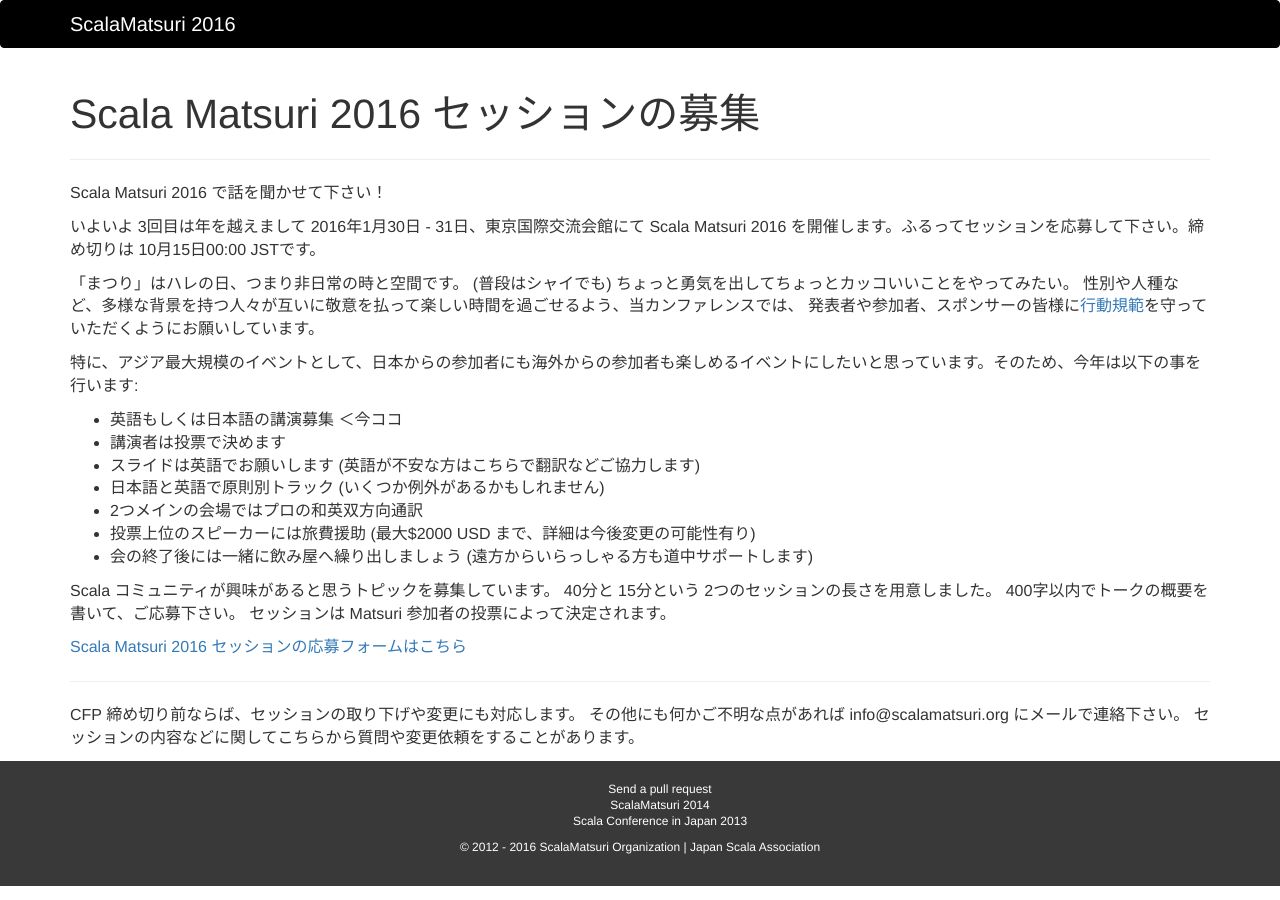
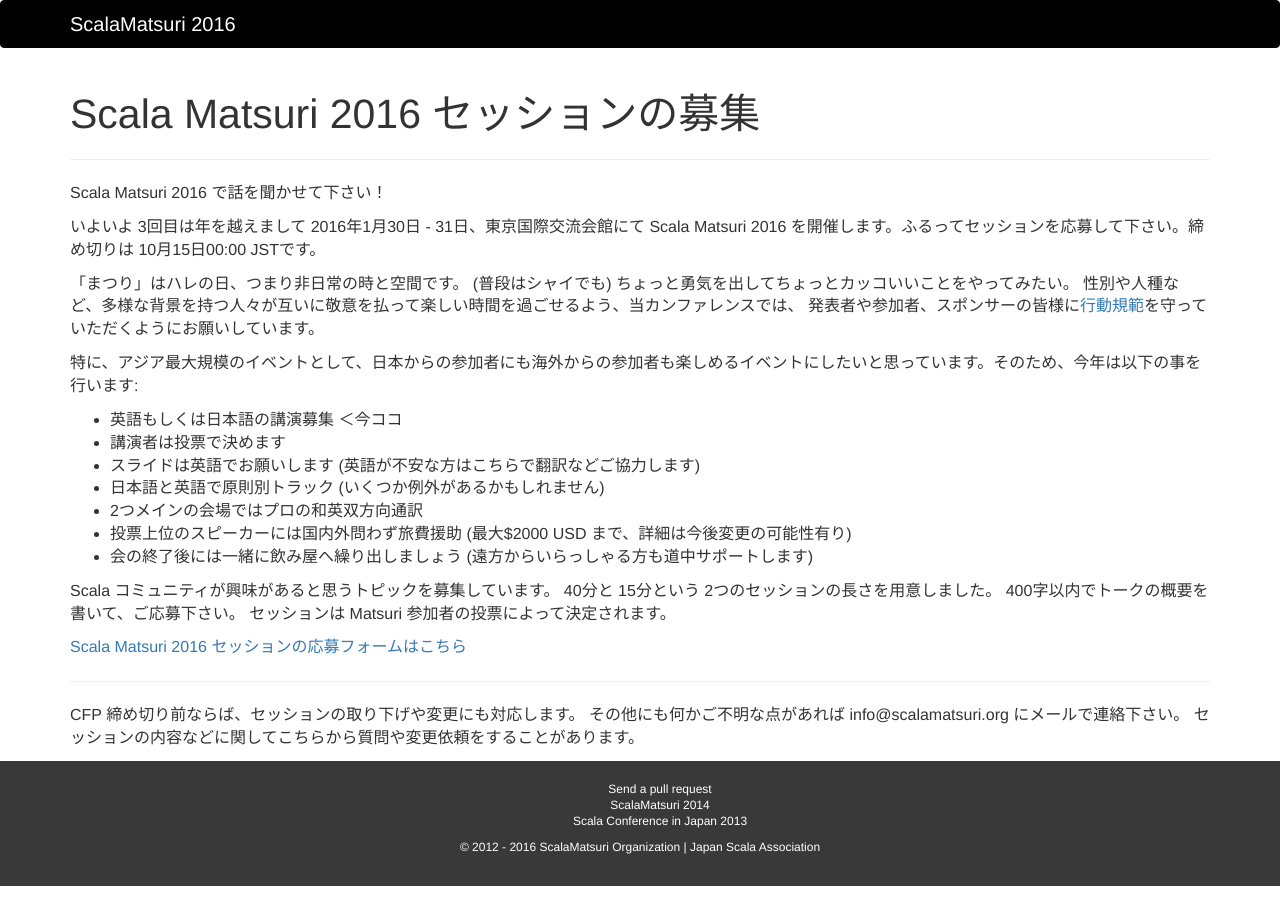
Before and after one commit to scalajp/2016.scalamatsuri.org, a Jekyll site: the page built from ja/cfp/index.html, in a window 1280 px wide. Built offline with Jekyll 4.4.1, drawn with Linux system fonts in a browser that asks for light colours; nearby versions of some CDN libraries.

Commit message:
clarify that travel expense in Japan can be supported.

```diff
--- a/ja/cfp/index.html
+++ b/ja/cfp/index.html
@@ -25,7 +25,7 @@ Scala Matsuri 2016 で話を聞かせて下さい！
     <li>スライドは英語でお願いします (英語が不安な方はこちらで翻訳などご協力します)</li>
     <li>日本語と英語で原則別トラック (いくつか例外があるかもしれません)</li>
     <li>2つメインの会場ではプロの和英双方向通訳</li>
-    <li>投票上位のスピーカーには旅費援助 (最大$2000 USD まで、詳細は今後変更の可能性有り)</li>
+    <li>投票上位のスピーカーには国内外問わず旅費援助 (最大$2000 USD まで、詳細は今後変更の可能性有り)</li>
     <li>会の終了後には一緒に飲み屋へ繰り出しましょう (遠方からいらっしゃる方も道中サポートします)</li>
   </ul>
 </p>
```
